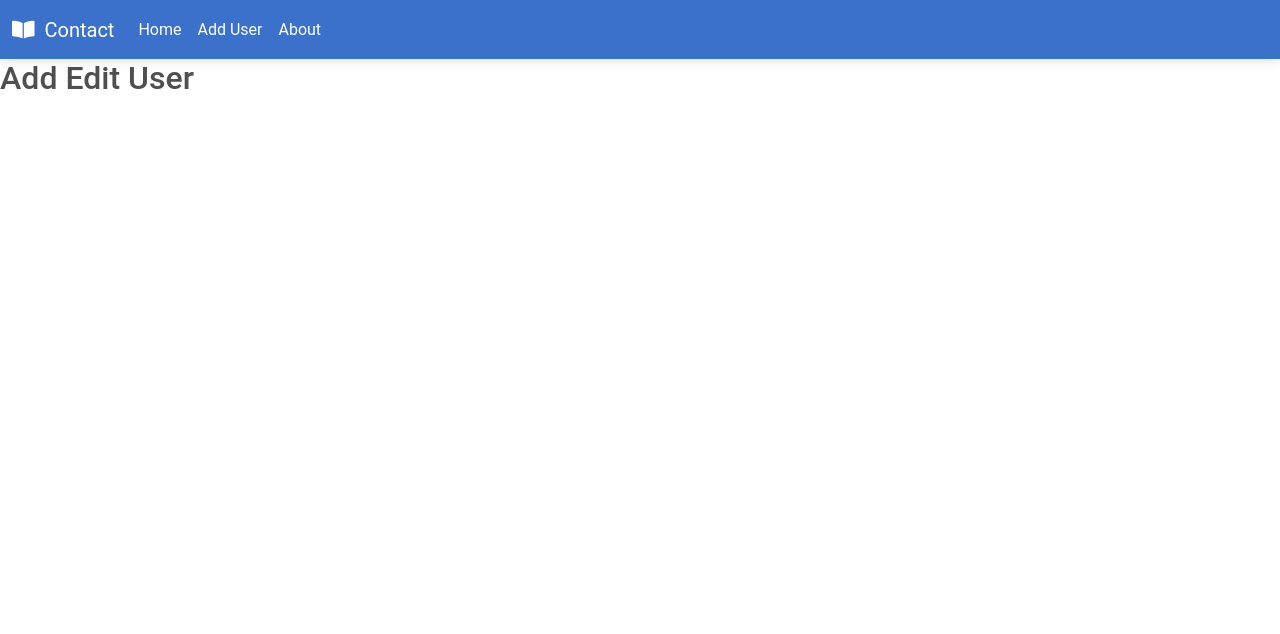
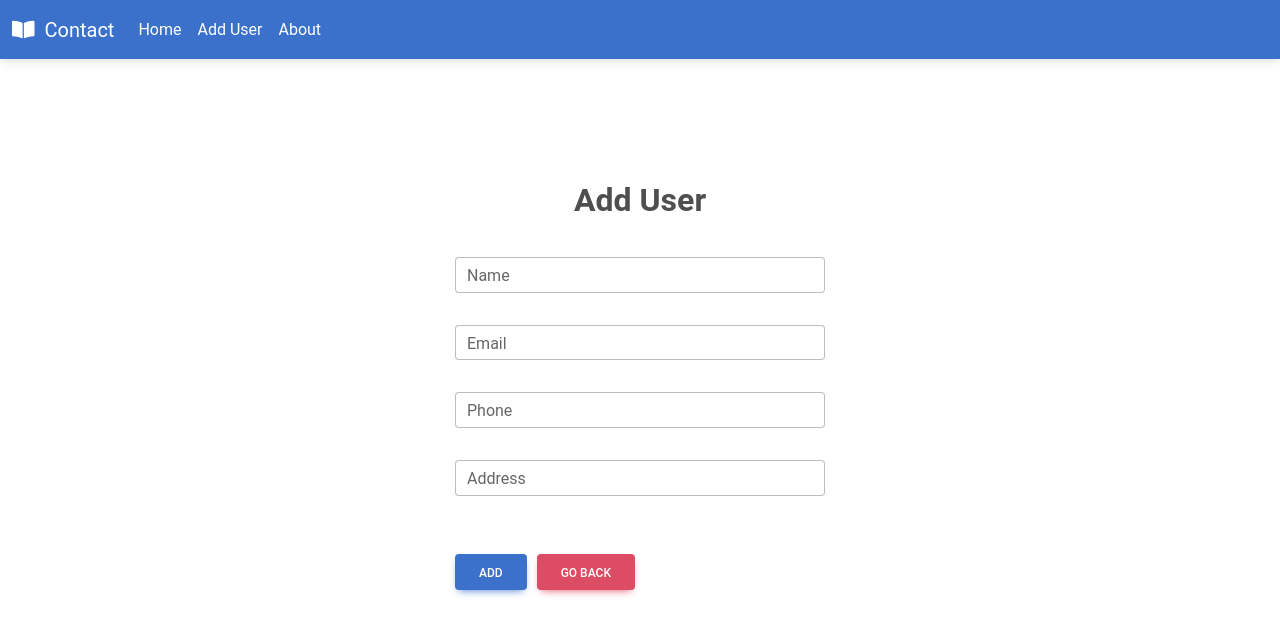
Before and after one commit to pashinde-ee/redux-saga-json-crud, a React (Create React App) app: page /addUser in a window 1280 px wide. Shown: the top 634 px of the page. Built offline with nearby package versions, Linux system fonts and the light colour scheme.

Commit message:
Added add user form

```diff
--- a/src/App.css
+++ b/src/App.css
@@ -36,3 +36,7 @@
     transform: rotate(360deg);
   }
 }
+
+.form-outline {
+  margin-bottom: 2em;
+}
--- a/src/pages/AddEditUser.js
+++ b/src/pages/AddEditUser.js
@@ -1,10 +1,83 @@
-import React from 'react'
+import React, {useEffect, useState} from 'react'
+import { MDBValidation, MDBInput, MDBBtn } from 'mdb-react-ui-kit'
+import {useHistory} from 'react-router-dom'
+
+const initialState = {
+    name: "",
+    email: "",
+    phone: "",
+    address: ""
+}
 
 const AddEditUser = () => {
+
+    const [formValue, setFormValue] = useState(initialState)
+    const {name, email, phone, address} = formValue
+    const history = useHistory();
+    const handleSubmit = () => {
+
+    }
+
+    const onInputChange = (e) => {
+        let {name, value} = e.target;
+        setFormValue({...formValue, [name]:value})
+    }
+
     return (
-        <div>
-            <h2>Add Edit User</h2>
-        </div>
+        <MDBValidation className="row g-3" style={{marginTop: "100px"}} noValidation onSubmit={handleSubmit}>
+            <p className="fs-2 fw-bold" style={{textAlign: "center"}}>Add User</p>
+            <div style={{margin: "auto", padding: "15px", maxWidth: "400px", alignContent: "center"}}>
+                <MDBInput
+                    value={name}
+                    name="name"
+                    type="text"
+                    onChange={onInputChange}
+                    required
+                    label="Name"
+                    validation="Name is required"
+                    invalid
+                />
+                <MDBInput
+                    value={email}
+                    name="email"
+                    type="email"
+                    onChange={onInputChange}
+                    required
+                    label="Email"
+                    validation="Email is required"
+                    invalid
+                />
+                <MDBInput
+                    value={phone}
+                    name="phone"
+                    type="number"
+                    onChange={onInputChange}
+                    required
+                    label="Phone"
+                    validation="Phone is required"
+                    invalid
+                />
+                <MDBInput
+                    value={address}
+                    name="address"
+                    type="text"
+                    onChange={onInputChange}
+                    required
+                    label="Address"
+                    validation="Address is required"
+                    invalid
+                />
+                <br />
+                <div className="col-12">
+                    <MDBBtn style={{marginRight: "10px"}} type="submit">
+                        Add
+                    </MDBBtn>
+                    <MDBBtn onClick={() => history.push("/")} color="danger">
+                        Go back
+                    </MDBBtn>
+                </div>
+            </div>
+        </MDBValidation>
     )
 }
 
```
